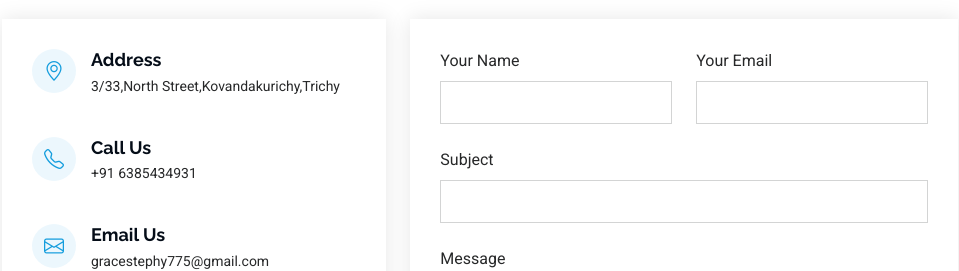
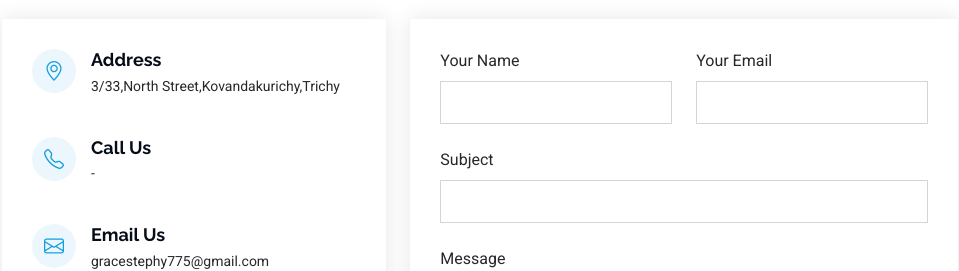
Before and after one commit to GraceStephy/portfolio, a plain HTML site: page index.html in a window 1280 px wide. Shown: the part 2956-3227 px from the top of the page, without its empty margins (310-1269 px from the left). Drawn offline with Linux system fonts and the light colour scheme.

Commit message:
numberchange

```diff
--- a/index.html
+++ b/index.html
@@ -463,7 +463,7 @@
                   <i class="bi bi-telephone flex-shrink-0"></i>
                   <div>
                     <h3>Call Us</h3>
-                    <p>+91 6385434931</p>
+                    <p>-</p>
                   </div>
                 </div>
                 <!-- End Info Item -->
```
